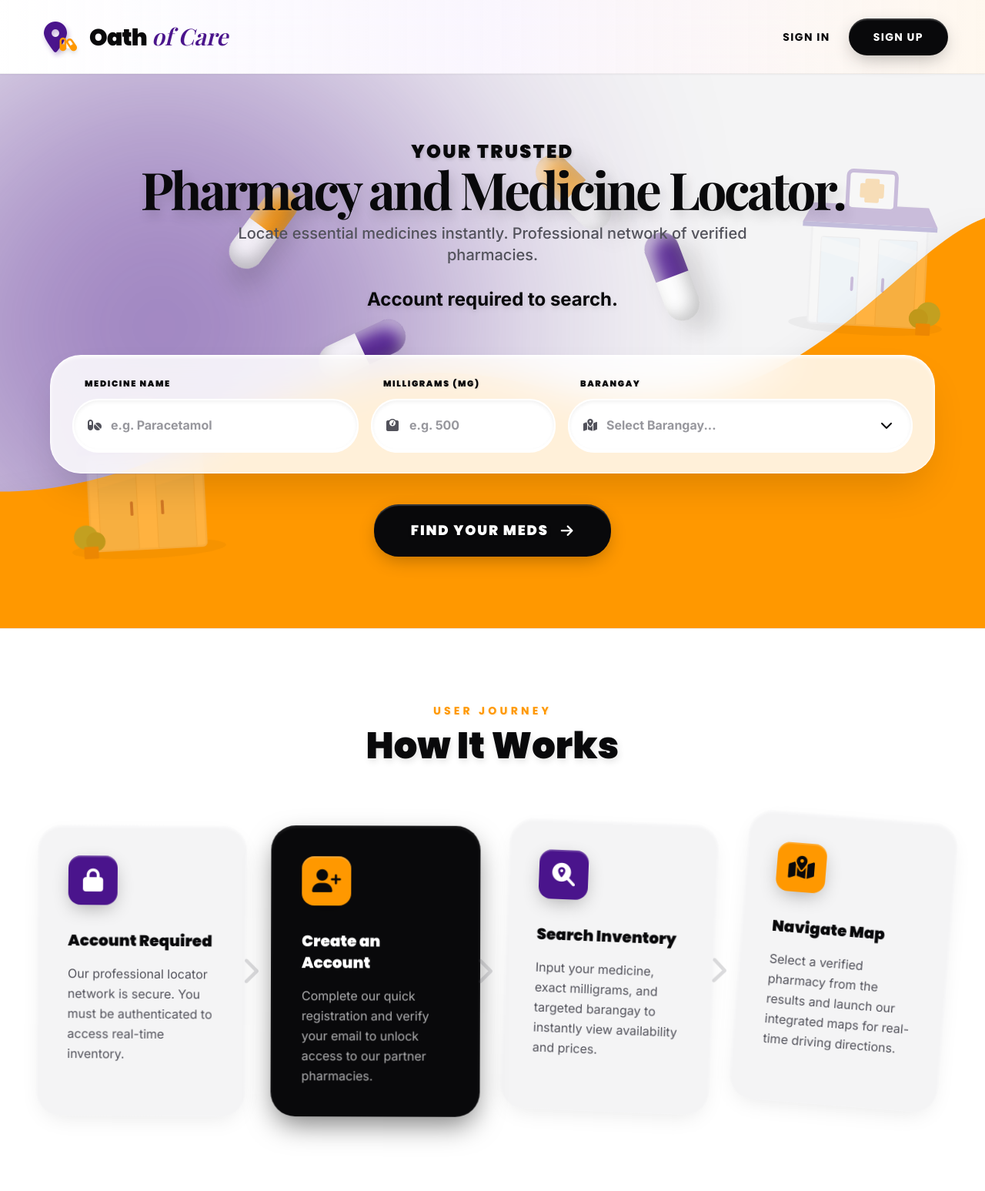
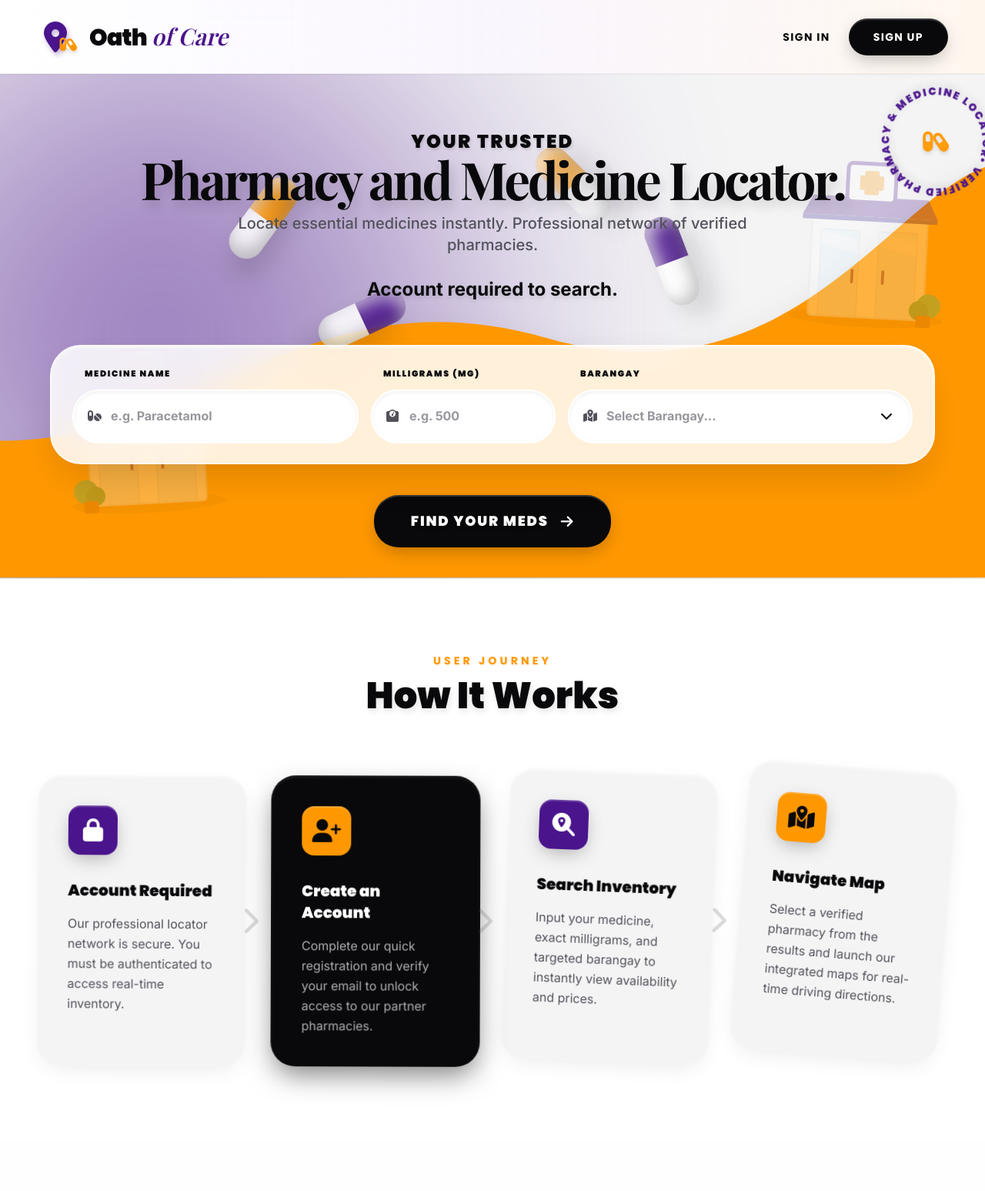
Before and after one commit to dionisiocerdena8-cloud/oath-of-care, a Flask app: page / in a window 1280 px wide. Shown: the whole page at 77% size. After the commit the page ends 1417 px from the top, so only its background shows below. Run offline with Flask 3, Linux system fonts and the light colour scheme; some libraries are stand-ins or nearby versions; some web fonts are replaced.

Commit message:
Update client.html

```diff
--- a/templates/client.html
+++ b/templates/client.html
@@ -142,6 +142,14 @@
 
         /* Sliding Panel for History */
         .history-panel-open { transform: translateX(0) !important; box-shadow: -20px 0 50px rgba(0,0,0,0.2); }
+
+        /* Rotating 3D Text Badge */
+        @keyframes spin-slow {
+            100% { transform: rotate(360deg); }
+        }
+        .rotating-badge {
+            animation: spin-slow 12s linear infinite;
+        }
     </style>
 </head>
 <body class="antialiased flex flex-col min-h-screen">
@@ -213,8 +221,8 @@
     <!-- Main Content Area -->
     <main class="flex-grow pt-24 flex flex-col relative z-10">
 
-        <!-- ================= HERO & SEARCH SECTION ================= -->
-        <section id="heroSection" class="relative min-h-[90vh] flex flex-col justify-center items-center pt-10 pb-20 overflow-hidden transition-all duration-[800ms] ease-in-out">
+        <!-- ================= HERO & SEARCH SECTION (Fix 3: Pinaliit yung taas papuntang min-h-[50vh]) ================= -->
+        <section id="heroSection" class="relative min-h-[50vh] flex flex-col justify-center items-center pt-10 pb-10 overflow-hidden transition-all duration-[800ms] ease-in-out">
             <!-- Background Elements -->
             <div class="absolute inset-0 z-[-2] bg-offWhite"></div>
 
@@ -299,6 +307,22 @@
 
                 <!-- System Heading -->
                 <div class="text-center w-full max-w-[1400px] mx-auto flex flex-col items-center mb-8 group cursor-default relative mt-4 md:mt-8">
+                    <!-- Fix 4: Pinalitan ang z-index ng badge at linagyan ng pointer-events-none para di na humarang -->
+                    <div class="absolute -top-12 md:-top-16 right-2 md:-right-6 lg:-right-16 w-32 h-32 md:w-40 md:h-40 flex items-center justify-center opacity-95 pointer-events-none -z-10">
+                        <svg class="rotating-badge w-full h-full text-deepPurple" viewBox="0 0 100 100" style="filter: drop-shadow(0px 4px 6px rgba(0,0,0,0.15));">
+                            <path id="circlePath" d="M 50, 50 m -38, 0 a 38,38 0 1,1 76,0 a 38,38 0 1,1 -76,0" fill="transparent" />
+                            <text class="font-poppins font-black text-[8.5px] uppercase" fill="currentColor">
+                                <textPath href="#circlePath" startOffset="0%" textLength="238" lengthAdjust="spacing">
+                                    • VERIFIED PHARMACY &amp; MEDICINE LOCATOR
+                                </textPath>
+                            </text>
+                        </svg>
+                        <!-- Raw Capsule Icon sa gitna -->
+                        <div class="absolute inset-0 flex items-center justify-center">
+                            <i class="fa-solid fa-capsules text-vibrantOrange text-2xl md:text-3xl drop-shadow-md"></i>
+                        </div>
+                    </div>
+
                     <h1 class="flex flex-col items-center transition-transform duration-500 group-hover:scale-[1.02] relative z-10">
                         <span class="font-poppins font-black text-starkBlack text-lg sm:text-xl md:text-2xl lg:text-[1.5rem] leading-none mb-2 md:mb-3 relative z-20 uppercase tracking-widest" style="text-shadow: 1px 2px 4px rgba(0,0,0,0.15);">Your Trusted</span>
                         <span class="font-serif font-bold text-starkBlack text-[1.5rem] sm:text-3xl md:text-4xl lg:text-[3.5rem] xl:text-[4.2rem] leading-[1.05] tracking-tighter whitespace-nowrap relative z-10" style="text-shadow: 4px 8px 15px rgba(0,0,0,0.15);">Pharmacy and Medicine Locator.</span>
@@ -375,7 +399,7 @@
             </div>
         </section>
 
-        <!-- ================= HOW IT WORKS SECTION ================= -->
+        <!-- ================= HOW IT WORKS SECTION (Fix 2: May id="howItWorksSection" na ito para ma-hide sa JS) ================= -->
         <section id="howItWorksSection" class="py-24 bg-surface relative z-10 border-t border-smoke/10 transition-all duration-[800ms] overflow-hidden opacity-100 max-h-[2000px]">
             <div class="max-w-[1400px] mx-auto px-6 lg:px-12">
                 <div class="text-center mb-20 group">
@@ -749,7 +773,7 @@
             const heroCurve = document.getElementById('heroCurve');
 
             if (hero) {
-                hero.classList.add('min-h-[90vh]');
+                hero.classList.add('min-h-[50vh]');
                 hero.classList.remove('min-h-[40vh]');
             }
             if (heroCurve) {
@@ -757,6 +781,7 @@
                 heroCurve.classList.add('min-h-[40vh]', 'md:min-h-[55vh]');
             }
             if (howItWorks) {
+                howItWorks.classList.remove('hidden');
                 howItWorks.style.display = 'block';
             }
 
@@ -993,6 +1018,9 @@
                 return;
             }
 
+            // PARA MATAGO YUNG HOW IT WORKS
+            document.getElementById('howItWorksSection').classList.add('hidden');
+
             const unlock = lockButton('btnSearch');
 
             document.getElementById('searchQueryText').innerHTML = `Searching for: <strong class="text-deepPurple">${medicine} (${milligrams}mg)</strong> in <strong class="text-deepPurple">${barangay}</strong>`;
@@ -1004,9 +1032,12 @@
             grid.innerHTML = '<div class="col-span-full text-center py-20"><i class="fa-solid fa-circle-notch fa-spin text-4xl text-vibrantOrange"></i><p class="mt-6 text-smoke font-poppins font-bold uppercase tracking-widest text-sm">Querying database...</p></div>';
 
             try {
+                // PINAGSAMA NATIN YUNG MEDICINE AT MILLIGRAMS PARA BASAHIN NG LUMA MONG BACKEND
+                const combinedMedicineQuery = `${medicine} ${milligrams}`.trim();
+
                 const response = await fetch(`${API_URL}/api/search`, {
                     method: 'POST', headers: { 'Content-Type': 'application/json' },
-                    body: JSON.stringify({ medicine, milligrams, barangay, patientId: authState.id })
+                    body: JSON.stringify({ medicine: combinedMedicineQuery, barangay: barangay, patientId: authState.id })
                 });
 
                 if (!response.ok) {
@@ -1020,21 +1051,17 @@
                     grid.innerHTML = `<div class="col-span-full text-center py-16 text-error font-poppins font-black">${data.error}</div>`;
                 } else if (response.ok && data.results && data.results.length > 0) {
 
-                    // UI ADAPTATION MAGIC: Instantly hide "How it works" and shrink Hero
+                    // UI ADAPTATION MAGIC: Shrink Hero
                     const hero = document.getElementById('heroSection');
                     const heroCurve = document.getElementById('heroCurve');
-                    const howItWorks = document.getElementById('howItWorksSection');
 
                     if (hero) {
-                        hero.classList.remove('min-h-[90vh]');
+                        hero.classList.remove('min-h-[50vh]');
                         hero.classList.add('min-h-[40vh]'); // Shrink hero
                     }
                     if (heroCurve) {
                         heroCurve.classList.remove('min-h-[40vh]', 'md:min-h-[55vh]');
                         heroCurve.style.minHeight = '15vh'; // Shrink the wave
-                    }
-                    if (howItWorks) {
-                        howItWorks.style.display = 'none'; // Instant hide
                     }
 
                     grid.innerHTML = '';
```
